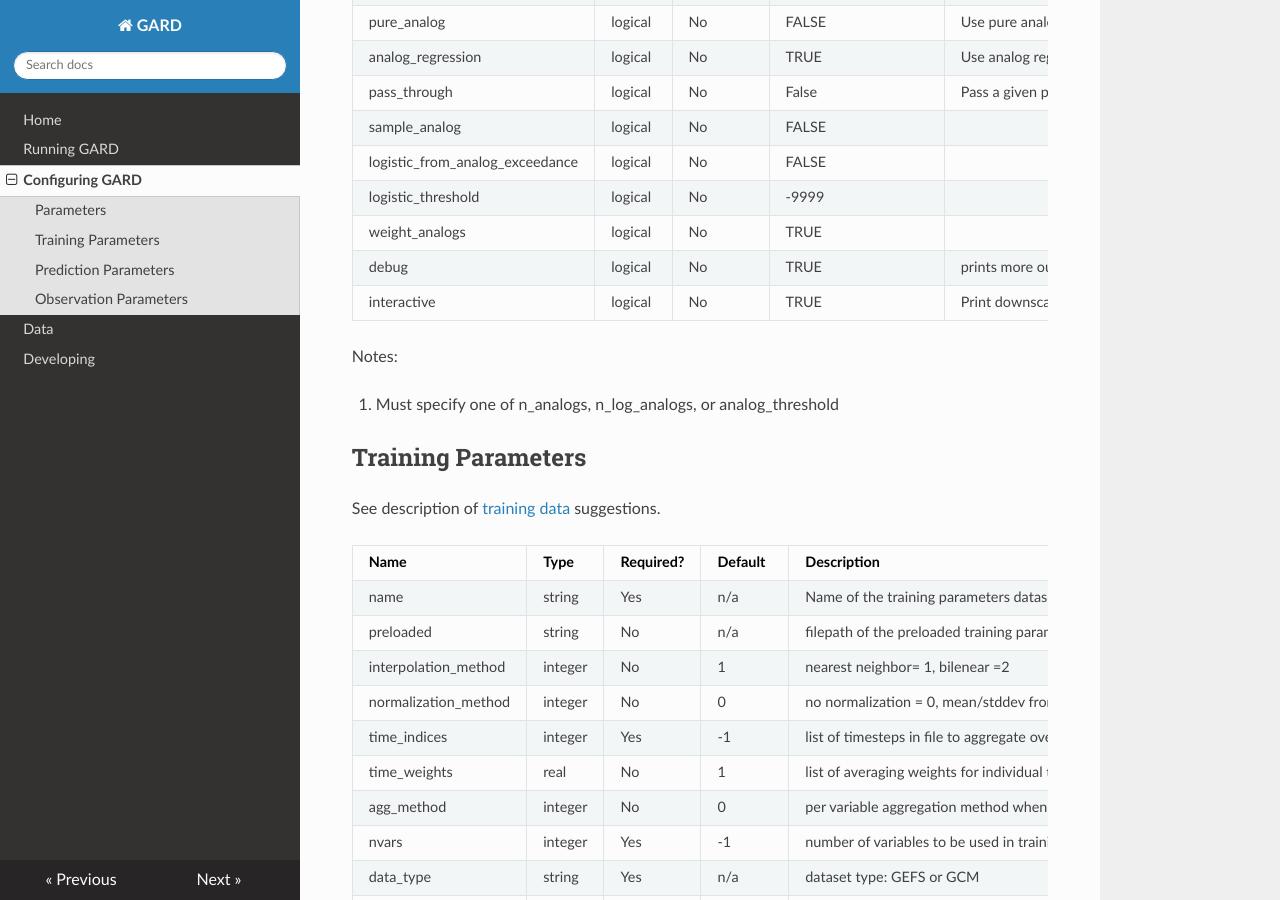
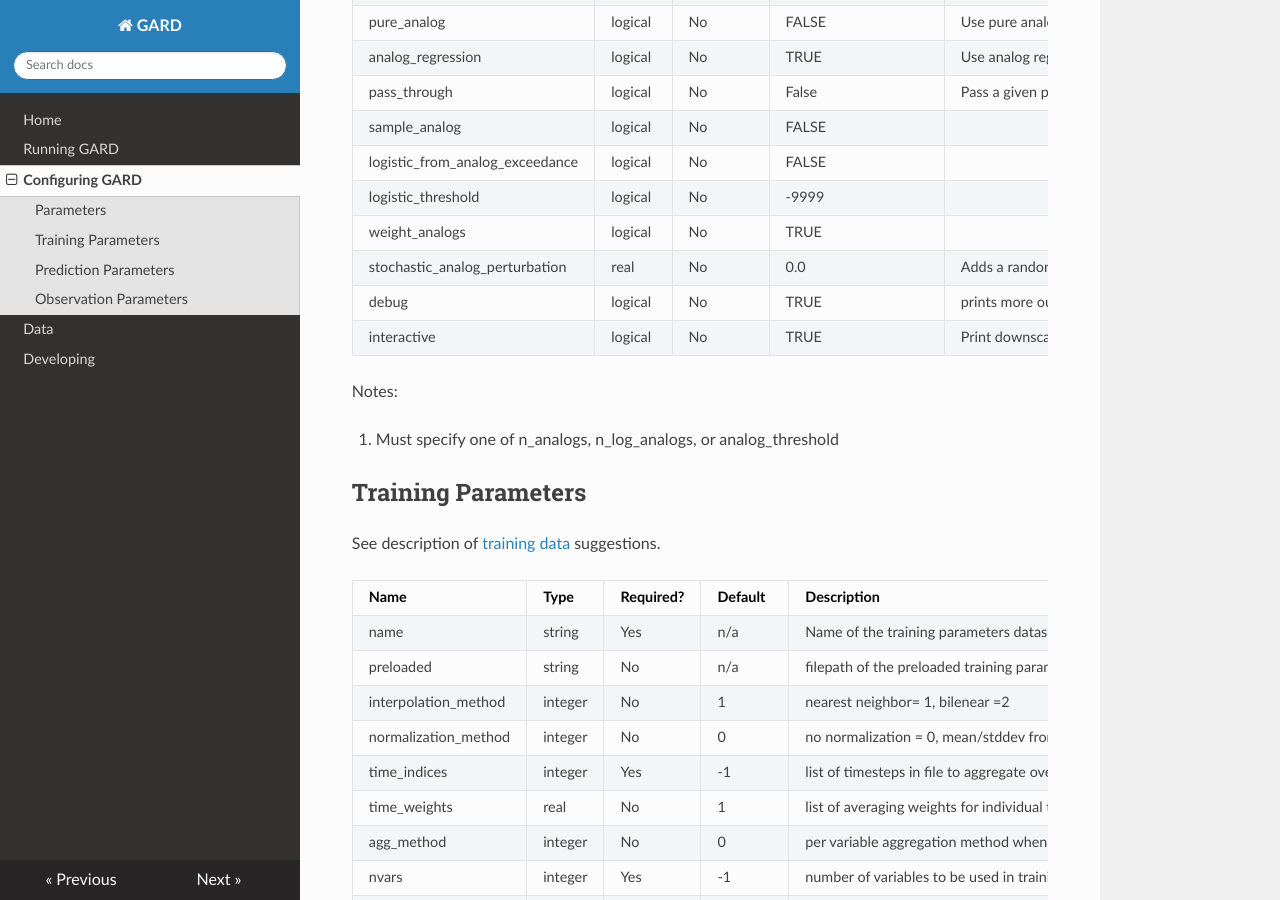
Before and after one commit to NCAR/GARD, an MkDocs documentation site: the page built from docs/config.md, in a window 1280 px wide and 900 px high, scrolled down 972 px. Built offline with MkDocs 1.6.1, drawn with Linux system fonts in a browser that asks for light colours; nearby versions of some CDN libraries; old or Windows-style settings are respelled for this version of MkDocs.

Commit message:
update docs to reflect new stochastic analog perturbation option

```diff
--- a/docs/config.md
+++ b/docs/config.md
@@ -36,6 +36,7 @@
 | logistic_from_analog_exceedance | logical | No        | FALSE                |                                                                                  |
 | logistic_threshold              | logical | No        | -9999                |                                                                                  |
 | weight_analogs                  | logical | No        | TRUE                 |                                                                                  |
+| stochastic_analog_perturbation  | real    | No        | 0.0                  | Adds a random component to the analog distances when selecting to minimize problems with identical analogs (e.g. 0 precip) |
 | debug                           | logical | No        | TRUE                 | prints more output at runtime and outputs files including the coefficients used in each analog regression (or analog values) as well as the predictor data |
 | interactive                     | logical | No        | TRUE                 | Print downscaling status as a percentage on the command line                     |
 
--- a/docs/downscale_options.txt
+++ b/docs/downscale_options.txt
@@ -38,6 +38,7 @@
     logistic_from_analog_exceedance = False     ! when true the logistic probability is calculated from the number of analogs that exceed the threshold instead of from a logistic regression
     logistic_threshold = 0                      ! when set, the probability of exceeding this value will be calculated and the standard output will be trained only for the data that exceed this value
     weight_analogs = True                       ! when calculating analog_mean, analog_error, or logistic_from_analog, weight each analog by it's inverse square distance from the current input
+    ! stochastic_analog_perturbation = 0.0      ! add a random component to the analog distances when selecting to minimize problems with identical analogs (e.g. 0 precip)
 
     ! output post processing transformation
     post_correction_transform = 0               ! post processing to apply (e.g. quantile mapping to entire input obs period) (one entry for every output variable)
```
